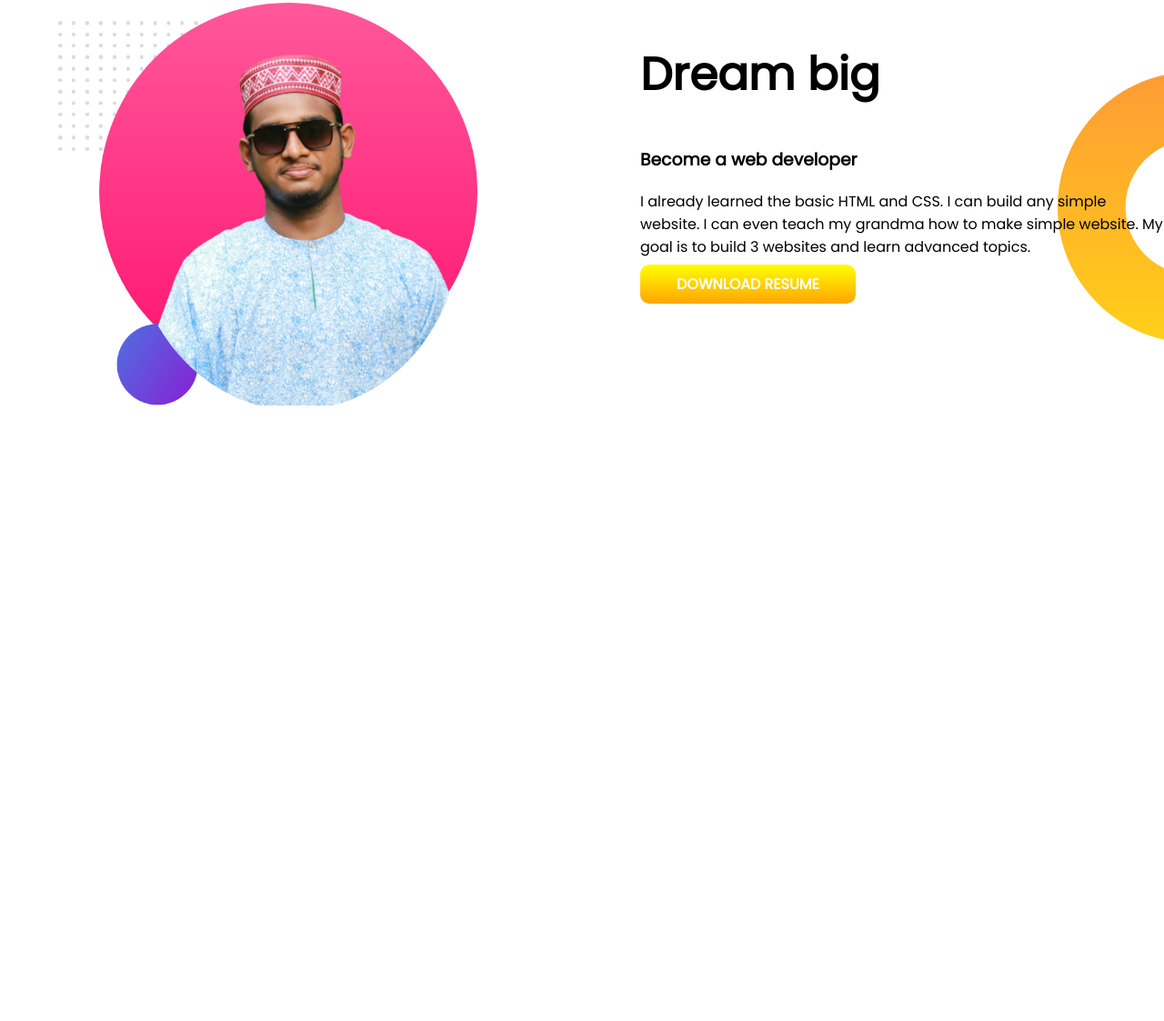
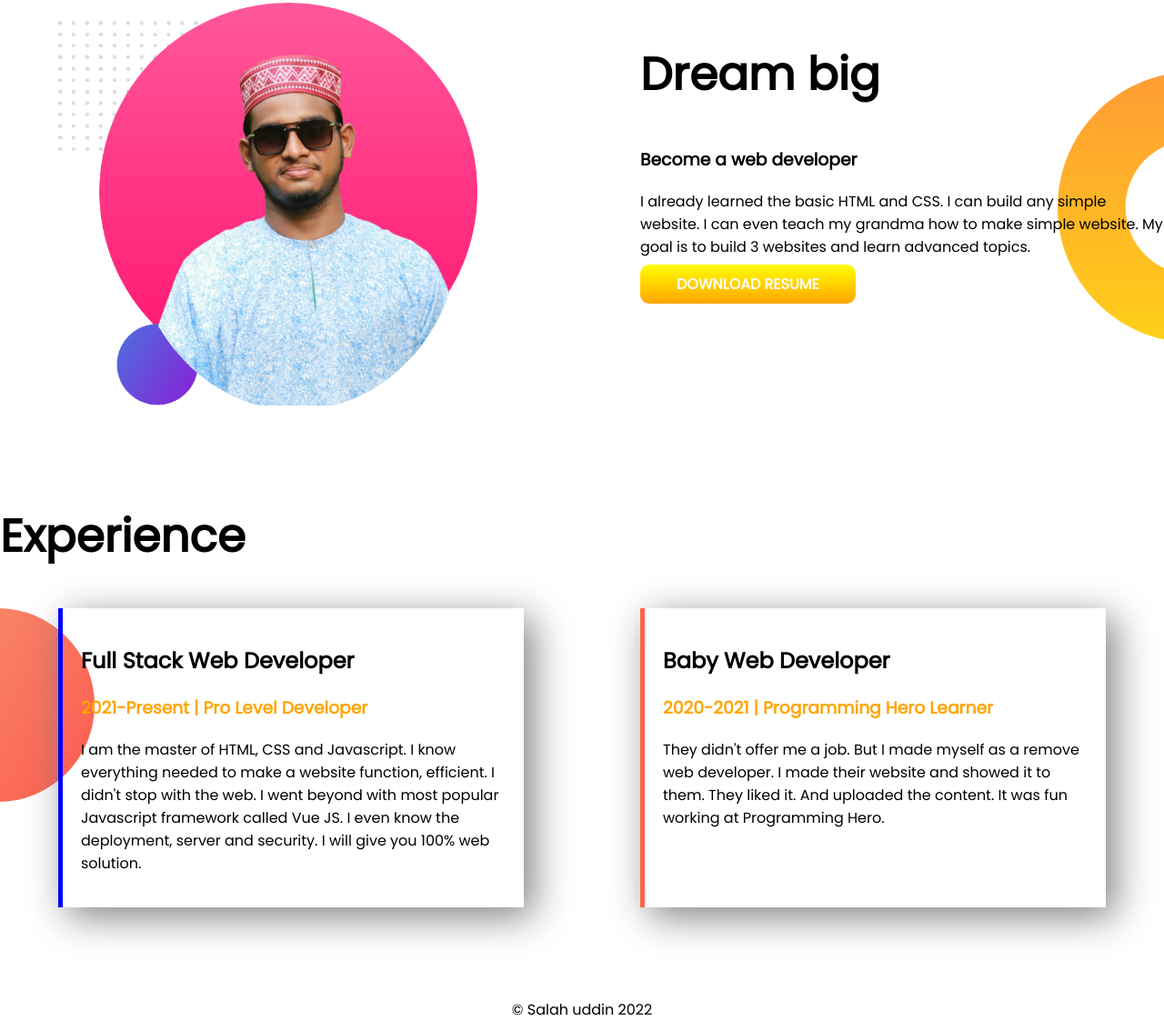
Before and after one commit to salahuddin8544/developer-porfolio, a plain HTML site: page index.html in a window 1280 px wide. Shown: the part 583-1706 px from the top of the page at 91% size. Before the commit the page ends 1036 px from the top, so only its background shows below. Drawn offline with Linux system fonts and the light colour scheme.

Commit message:
completer poftfolio website

```diff
--- a/index.html
+++ b/index.html
@@ -35,5 +35,28 @@
             <a href="#" class="link-buttom">Download resume</a>
         </div>
    </section>
+   <section class="experience-area">
+    <h1>Experience</h1>
+    <div class="experience-item">
+        <div class="full-stact">
+            <h2>Full Stack Web Developer
+            </h2
+            >
+            <h3 class="color-orange">2021-Present | Pro Level Developer</h3>
+            <p>I am the master of HTML, CSS and Javascript. I know everything needed to make a website function, efficient. I didn't stop with the web. I went beyond with most popular Javascript framework called Vue JS. I even know the deployment, server and security. I will give you 100% web solution.</p>
+        </div>
+        <div class="baby-web">
+            <h2>Baby Web Developer
+            </h2>
+            <h3 class="color-orange">2020-2021 | Programming Hero Learner
+            </h3>
+            <p>They didn't offer me a job. But I made myself as a remove web developer. I made their website and showed it to them. They liked it. And uploaded the content. It was fun working at Programming Hero.
+            </p>
+        </div>
+    </div>
+   </section>
+   <footer>
+    &copy; Salah uddin 2022
+   </footer>
 </body>
 </html>
--- a/styel.css
+++ b/styel.css
@@ -16,6 +16,9 @@
     color: white;
     padding: 10px 40px;
     border-radius: 10px;
+}
+.color-orange{
+    color: orange;
 }
 .half-width{
     width: 50%;
@@ -37,4 +40,30 @@
     background-image: url(images/dream-bg.png);
     background-repeat: no-repeat;
     background-position: right;
+    margin-bottom: 100px;
 }
+.experience-item{
+    background-image: url(images/exp-bg.png);
+    background-repeat: no-repeat;
+}
+.experience-item{
+    display: flex;
+    margin-bottom: 100px;
+}
+.full-stact{
+    width: 40%;
+    margin: 0 5%;
+    box-shadow: 10px 10px 40px gray;
+    padding:20px;
+    border-left: 5px solid blue;
+}
+.baby-web{
+    width:40%;
+    margin: 0 5%;
+    box-shadow: 10px 10px 40px gray;
+    padding:20px;
+    border-left: 5px solid tomato;
+}
+footer{
+    text-align: center;
+}
```
